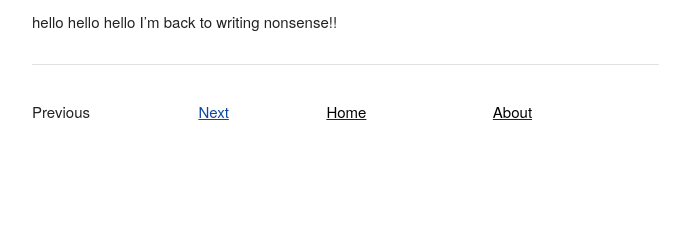
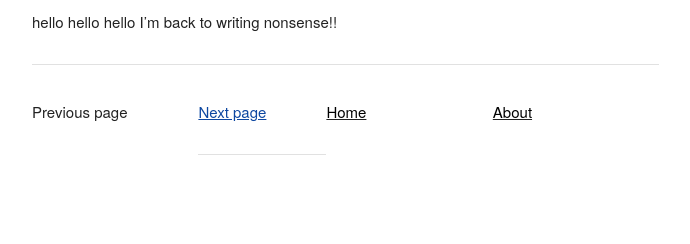
Before and after one commit to mt-trash/mt-trash.github.io, a Jekyll site: the page built from index.html, in a window 1280 px wide. Shown: the part 1059-1303 px from the top of the page, without its empty margins (128-818 px from the left). Built offline with Jekyll 4.4.1, drawn with Linux system fonts in a browser that asks for light colours; the list of posts is cut into pages by our own code; before the commit the page ends 1279 px from its top, so only the background shows below that.

Commit message:
Update index.html

```diff
--- a/index.html
+++ b/index.html
@@ -11,17 +11,18 @@
   </div>
 </div>
 <div class="row">
-  <div class="two columns" style="margin-bottom: 5%">
+  <div class="two columns" style="margin-bottom: 1%">
   {% if paginator.previous_page %}
-    <a href="{{ paginator.previous_page_path }}">Previous</a>
+    <a href="{{ paginator.previous_page_path }}">Previous page</a>
   {% else %}
-    <span>Previous</span>
+    <span>Previous page</span>
   {% endif %}
   </div>
-  <div class="two columns" style="margin-bottom: 5%">
+  <div class="two columns" style="margin-bottom: 1%">
   {% if paginator.next_page %}
-    <a href="{{ paginator.next_page_path }}">Next</a>
+    <a href="{{ paginator.next_page_path }}">Next page</a>
   {% else %}
-    <span>Next</span>
+    <span>Next page</span>
   {% endif %}
+    <hr>
 </div>
```
